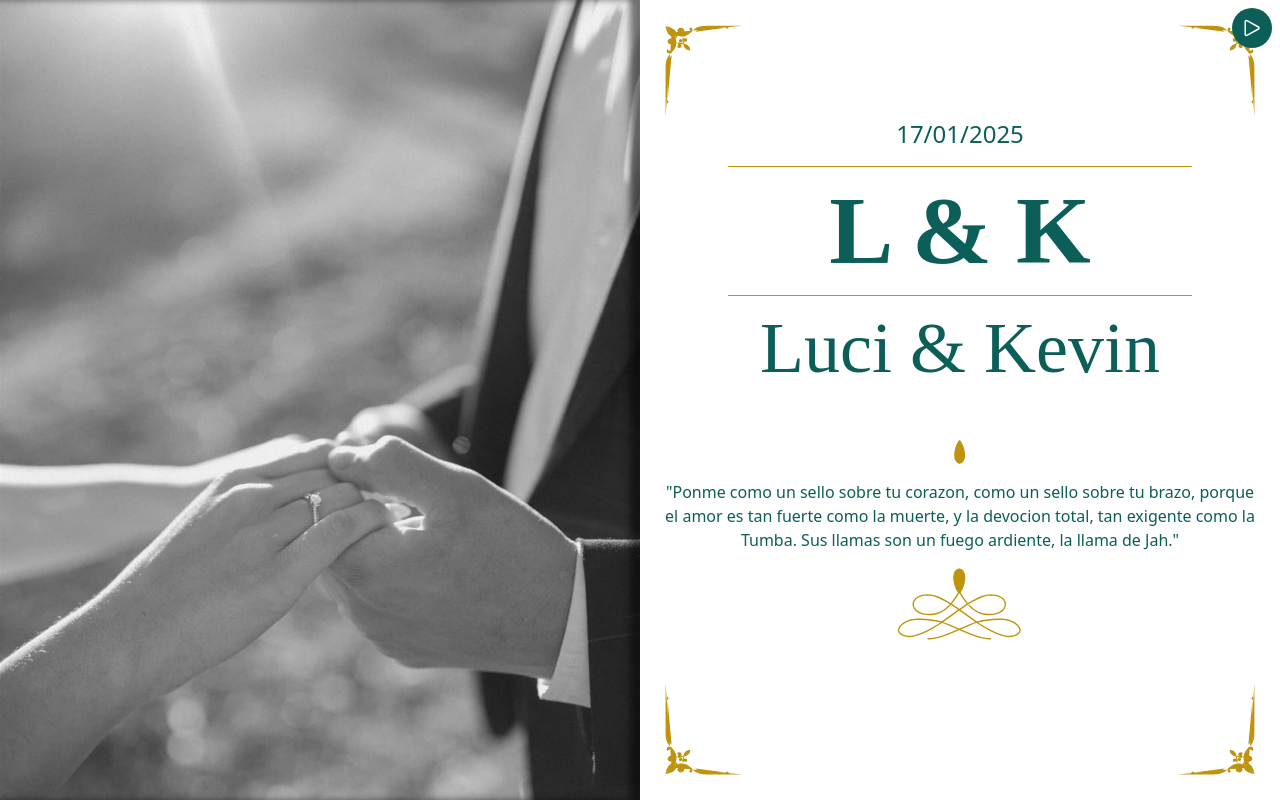
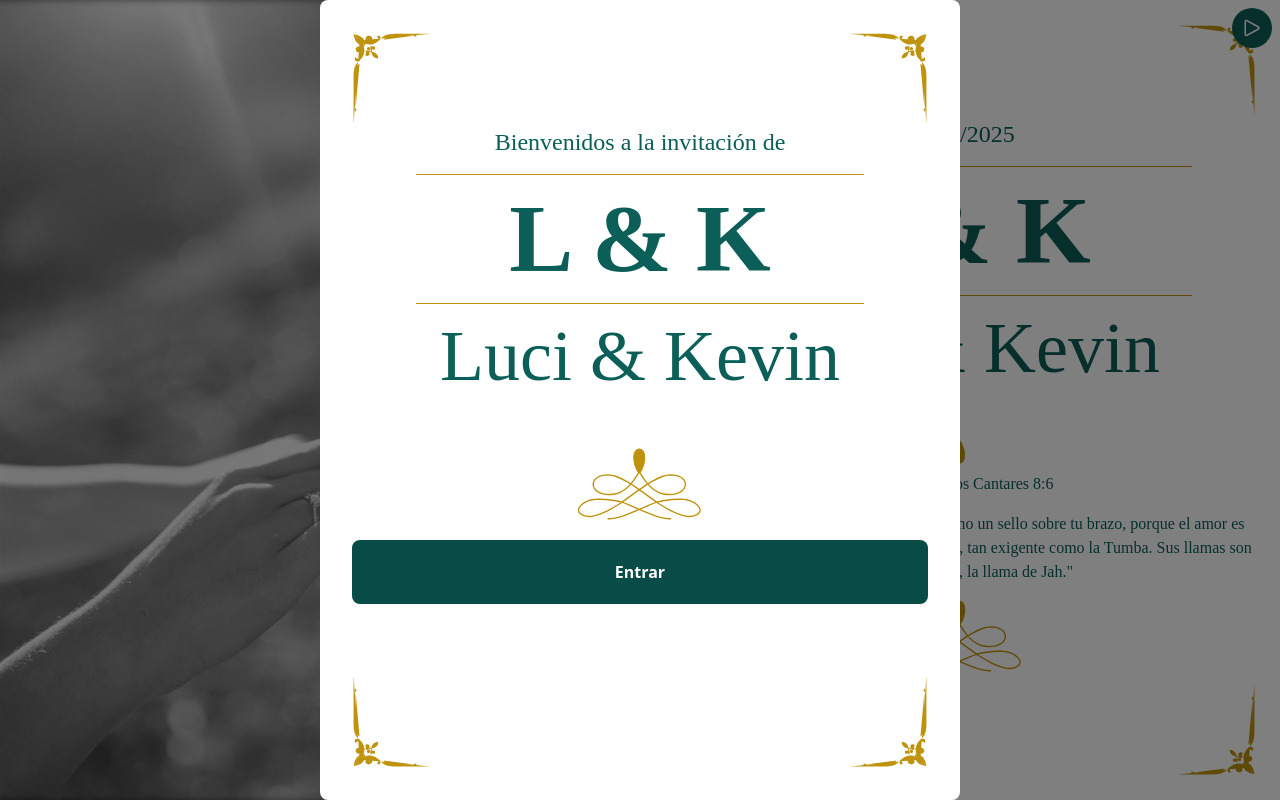
Before and after one commit to 14714/invitacion-boda, a Vue app in the folder invitacion-boda/: page / in a window 1280 px wide. Shown: the top 800 px of the page. Built offline with nearby package versions, Linux system fonts and the light colour scheme; the HTML template or start-up script is replaced by a standard one.

Commit message:
npm run build

```diff
--- a/invitacion-boda/src/assets/tailwind.css
+++ b/invitacion-boda/src/assets/tailwind.css
@@ -3,6 +3,24 @@
 @tailwind utilities;
 @import url("https://fonts.googleapis.com/css2?family=Updock&display=swap");
 @import url('https://fonts.googleapis.com/css2?family=Qwitcher+Grypen:wght@400;700&display=swap');
+@import url('https://fonts.googleapis.com/css2?family=Playwrite+GB+S:ital,wght@0,100..400;1,100..400&display=swap');
+.playwrite-gb-s-one {
+  font-family: "Playwrite GB S", cursive;
+  font-optical-sizing: auto;
+  font-weight: 200;
+  font-style: normal;
+}
+.playwrite-gb-s-bold {
+  font-family: "Playwrite GB S", cursive;
+  font-optical-sizing: auto;
+  font-weight: 400;
+  font-style: normal;
+}
+.playwrite-gb-s-normal{
+  font-family: "Playwrite GB S", cursive;
+  font-optical-sizing: auto;
+}
+
 .qwitcher-grypen-regular {
   font-family: "Qwitcher Grypen", cursive;
   font-weight: 400;
--- a/invitacion-boda/src/components/Agenda.vue
+++ b/invitacion-boda/src/components/Agenda.vue
@@ -38,8 +38,8 @@
           <div class="mt-7 pb-10">
             <h2 class="text-2xl">Dirección</h2>
             <p>Av. Belgrano 933, Senillosa</p>
-            <div class="mt-5">
-              <a href="https://maps.app.goo.gl/ia1XFMv7hgNrFvEU9" class="bg-primaryDark mt-7 px-10 py-3 rounded-lg">
+            <div class="mt-16">
+              <a href="https://maps.app.goo.gl/ia1XFMv7hgNrFvEU9" class="bg-primaryDark hover:bg-primaryLight mt-7 px-10 py-3 rounded-lg">
                 ¿Como Llegar?
               </a>
             </div>
@@ -71,8 +71,8 @@
           <div class="mt-7 pb-10">
             <h2 class="text-2xl">Dirección</h2>
             <p>Higinio Escudero, Senillosa (Frente Ruta 22)</p>
-            <div class="mt-5">
-              <a href="https://maps.app.goo.gl/P34YjPgKsvHjGXpQ6" class="bg-primaryDark mt-3 px-10 py-3 rounded-lg">
+            <div class="mt-16">
+              <a href="https://maps.app.goo.gl/P34YjPgKsvHjGXpQ6" class="bg-primaryDark hover:bg-primaryLight mt-3 px-10 py-3 rounded-lg">
                 ¿Como Llegar?
               </a>
             </div>
--- a/invitacion-boda/src/components/Fiesta.vue
+++ b/invitacion-boda/src/components/Fiesta.vue
@@ -9,25 +9,25 @@
         Hagamos juntos una fiesta épica. Aquí algunos detalles a tener en cuenta
       </p>
     </div>
-    <div class="lg:flex flex-row text-white fill-white stroke-white">
+    <div class="lg:flex text-white fill-white stroke-white">
       <div class="bg-primary flex-1 m-5 rounded-[30px] p-5 text-center">
-        <h1 class="text-2xl">Dress Code</h1>
-        <Corbata class="w-24 mx-auto" />
+        <h1 class="text-2xl pb-5">Dress Code</h1>
+        <Corbata class="w-24 mx-auto pb-5" />
         <p>Una orientación para tu vestuario</p>
         <button
           @click="openModal('dressCode')"
-          class="text-white bg-primaryDark mt-3 px-10 py-3 rounded-lg"
+          class="text-white bg-primaryDark hover:bg-primaryLight mt-3 px-10 py-3 rounded-lg"
         >
           Ver más
         </button>
       </div>
       <div class="bg-primary flex-1 m-5 rounded-[30px] p-5 text-center">
-        <h1 class="text-2xl">Tips y Notas</h1>
-        <Libreta class="w-12 mx-auto" />
+        <h1 class="text-2xl pb-5">Tips y Notas</h1>
+        <Libreta class="w-12 mx-auto pb-5" />
         <p>Información adicional para tener en cuenta</p>
         <button
           @click="openModal('tips')"
-          class="text-white bg-primaryDark mt-3 px-10 py-3 rounded-lg"
+          class="text-white bg-primaryDark hover:bg-primaryLight mt-3 px-10 py-3 rounded-lg"
         >
           Ver más
         </button>
--- a/invitacion-boda/src/components/Final.vue
+++ b/invitacion-boda/src/components/Final.vue
@@ -8,17 +8,19 @@
     </div>
     <div class="lg:flex flex-row text-white">
       <div class="text-center flex-1">
-        <div class="border-t border-primary my-4 w-1/2 lg:w-1/3 mx-auto"></div>
-        <h1 class="text-8xl">L&K</h1>
-        <div class="border-t border-primary my-4 w-1/2 lg:w-1/3 mx-auto"></div>
-        <h4 class="text-2xl font-bold">LUCI & KEVIN</h4>
+        <div class="border-t border-primaryLight my-4 w-1/2 lg:w-3/6 mx-auto"></div>
+        <h1 class="text-8xl qwitcher-grypen-bold">L & K</h1>
+        <div class="border-t border-primaryLight my-4 w-1/2 lg:w-3/6 mx-auto"></div>
+        <h4 class="text-7xl updock-regular">Luci & Kevin</h4>
       </div>
-      <div class="flex-1 content-center text-center flex-row">
+      <div class="flex-1 content-center text-center">
+        <div class="flex-row">
           <a
             class="text-xl hover:text-primaryLight ease-in duration-300"
             href="https://wa.me/+5492995344972"
           >
-          <div class="flex items-center space-x-5">
+            <div class="flex items-center space-x-5 ">
+              <div class="flex-1 block lg:hidden"></div>
               <svg
                 xmlns="http://www.w3.org/2000/svg"
                 x="0px"
@@ -33,6 +35,7 @@
                 ></path>
               </svg>
               <h1>Confirmar Asistencia con Kevin</h1>
+              <div class="flex-1 block lg:hidden"></div>
             </div>
           </a>
           <a
@@ -40,6 +43,7 @@
             href="https://wa.me/+5492994573282"
           >
             <div class="flex items-center space-x-5">
+              <div class="flex-1 block lg:hidden"></div>
               <svg
                 xmlns="http://www.w3.org/2000/svg"
                 x="0px"
@@ -54,8 +58,10 @@
                 ></path>
               </svg>
               <h1>Confirmar Asistencia con Luci</h1>
+              <div class="flex-1 block lg:hidden"></div>
             </div>
           </a>
+        </div>
       </div>
     </div>
     <div class="flex fill-white space-x-4 py-5">
--- a/invitacion-boda/src/components/HelloWorld.vue
+++ b/invitacion-boda/src/components/HelloWorld.vue
@@ -1,19 +1,38 @@
 <template>
   <div class="relative">
     <audio ref="backgroundAudio" :src="audioSource" loop />
-    <button class="z-50 bg-primary rounded-full m-2 p-2 text-white fixed top-0 right-0" @click="playAudio">
+    <button
+      class="z-50 bg-primary rounded-full m-2 p-2 text-white fixed top-0 right-0"
+      @click="playAudio"
+    >
       <svg
+        v-if="!audioOn"
         xmlns="http://www.w3.org/2000/svg"
         fill="none"
         viewBox="0 0 24 24"
         stroke-width="1.5"
-        stroke="currentColor"
-        class="size-6"
+        stroke="white"
+        class="w-6"
       >
         <path
           stroke-linecap="round"
           stroke-linejoin="round"
           d="M5.25 5.653c0-.856.917-1.398 1.667-.986l11.54 6.347a1.125 1.125 0 0 1 0 1.972l-11.54 6.347a1.125 1.125 0 0 1-1.667-.986V5.653Z"
+        />
+      </svg>
+      <svg
+        v-else
+        xmlns="http://www.w3.org/2000/svg"
+        fill="none"
+        viewBox="0 0 24 24"
+        stroke-width="1.5"
+        stroke="white"
+        class="w-6"
+      >
+        <path
+          stroke-linecap="round"
+          stroke-linejoin="round"
+          d="M15.75 5.25v13.5m-7.5-13.5v13.5"
         />
       </svg>
     </button>
@@ -27,19 +46,23 @@
             <esquinaSvg class="fill-secundaryDark" />
           </div>
           <div class="flex-1">
-            <esquinaSvg class="fill-secundaryDark" style="transform: scaleX(-1); float: right" />
+            <esquinaSvg
+              class="fill-secundaryDark"
+              style="transform: scaleX(-1); float: right"
+            />
           </div>
         </div>
         <div class="mx-16">
-          <h4 class="text-2xl">{{ msg }}</h4>
+          <h4 class="text-2xl playwrite-gb-s-one">{{ msg }}</h4>
           <div class="border-t border-secundaryDark my-4"></div>
           <h1 class="text-8xl qwitcher-grypen-bold">L & K</h1>
-          <div class="border-t border-secundaryDark my-4 "></div>
+          <div class="border-t border-secundaryDark my-4"></div>
           <h4 class="text-7xl font-bold updock-regular">Luci & Kevin</h4>
         </div>
         <div class="mt-14">
           <detalleThree class="mx-auto fill-secundaryDark" />
-          <p class="text-center my-4 font-light">
+          <h4 class="font-bold pt-2 playwrite-gb-s-bold">El Cantar de los Cantares 8:6</h4>
+          <p class="text-center my-4 font-light playwrite-gb-s-one">
             "Ponme como un sello sobre tu corazon, como un sello sobre tu brazo,
             porque el amor es tan fuerte como la muerte, y la devocion total,
             tan exigente como la Tumba. Sus llamas son un fuego ardiente, la
@@ -49,10 +72,14 @@
         </div>
         <div class="flex flex-1">
           <div class="flex-1 content-end">
-            <esquinaSvg class="fill-secundaryDark" style="transform: scaleY(-1); float: left" />
+            <esquinaSvg
+              class="fill-secundaryDark"
+              style="transform: scaleY(-1); float: left"
+            />
           </div>
           <div class="flex-1 content-end">
-            <esquinaSvg class="fill-secundaryDark"
+            <esquinaSvg
+              class="fill-secundaryDark"
               style="transform: scaleX(-1) scaleY(-1); float: right"
             />
           </div>
@@ -60,20 +87,71 @@
       </div>
     </div>
   </div>
-  <div>
+  <div class="playwrite-gb-s-normal">
     <Counter />
   </div>
-  <div>
+  <div class="playwrite-gb-s-normal">
     <Agenda />
   </div>
-  <div>
+  <div class="playwrite-gb-s-normal">
     <FotosBoda />
   </div>
-  <div>
+  <div class="playwrite-gb-s-normal">
     <Fiesta />
   </div>
-  <div>
+  <div class="playwrite-gb-s-normal">
     <Final />
+  </div>
+  <!-- Modal -->
+  <div
+    v-if="isModalOpen"
+    class="fixed inset-0 flex items-center justify-center bg-black bg-opacity-50 z-50"
+  >
+    <div
+      class="text-primary flex flex-col h-full bg-white p-8 rounded-lg w-full lg:w-1/2 mx-auto text-center"
+    >
+      <div class="flex">
+        <div class="flex-1">
+          <esquinaSvg class="fill-secundaryDark" />
+        </div>
+        <div class="flex-1">
+          <esquinaSvg
+            class="fill-secundaryDark"
+            style="transform: scaleX(-1); float: right"
+          />
+        </div>
+      </div>
+      <div class="mx-16">
+        <h4 class="text-2xl playwrite-gb-s-one">Bienvenidos a la invitación de</h4>
+        <div class="border-t border-secundaryDark my-4"></div>
+        <h1 class="text-8xl qwitcher-grypen-bold">L & K</h1>
+        <div class="border-t border-secundaryDark my-4"></div>
+        <h4 class="text-7xl font-bold updock-regular">Luci & Kevin</h4>
+      </div>
+      <div class="mt-14">
+        <detalleTwo class="mx-auto fill-secundaryDark stroke-secundaryDark" />
+      </div>
+      <button
+        @click="playAudio(), closeModal()"
+        class="mt-4 px-6 py-5 font-bold text-cxl bg-primaryDark text-white rounded-lg"
+      >
+        Entrar
+      </button>
+      <div class="flex flex-1">
+        <div class="flex-1 content-end">
+          <esquinaSvg
+            class="fill-secundaryDark"
+            style="transform: scaleY(-1); float: left"
+          />
+        </div>
+        <div class="flex-1 content-end">
+          <esquinaSvg
+            class="fill-secundaryDark"
+            style="transform: scaleX(-1) scaleY(-1); float: right"
+          />
+        </div>
+      </div>
+    </div>
   </div>
 </template>
 
@@ -84,8 +162,8 @@ import detalleTwo from "@/components/svg/detalle-2.vue";
 import Counter from "./Counter.vue";
 import Agenda from "./Agenda.vue";
 import FotosBoda from "./Fotos.vue";
-import Fiesta from './Fiesta.vue';
-import Final from './Final.vue'
+import Fiesta from "./Fiesta.vue";
+import Final from "./Final.vue";
 
 export default {
   name: "HelloWorld",
@@ -105,21 +183,40 @@ export default {
   data() {
     return {
       audioSource: require("@/assets/audio.mp3"),
+      isModalOpen: false,
+      audioOn: false,
     };
   },
   mounted() {
     document.title = "Luci & Kevin - Boda";
+    this.openModal();
   },
   methods: {
     playAudio() {
+      if (!this.audioOn) {
         this.$refs.backgroundAudio
           .play()
           .then(() => {
             console.log("Audio reproduciéndose.");
+            this.audioOn = !this.audioOn;
           })
           .catch((error) => {
             console.error("Error al reproducir el audio:", error);
           });
+      } else {
+        this.stopMusic();
+      }
+    },
+    openModal() {
+      this.isModalOpen = true;
+    },
+    closeModal() {
+      this.isModalOpen = false;
+    },
+    stopMusic() {
+      this.$refs.backgroundAudio.pause();
+      // this.$refs.backgroundAudio.currentTime = 0;
+      this.audioOn = !this.audioOn;
     },
   },
 };
```
Also changed, not shown: 7 other files (tests, documents, lock files or other folders). Lines whose indentation alone changed are shown as unchanged.
